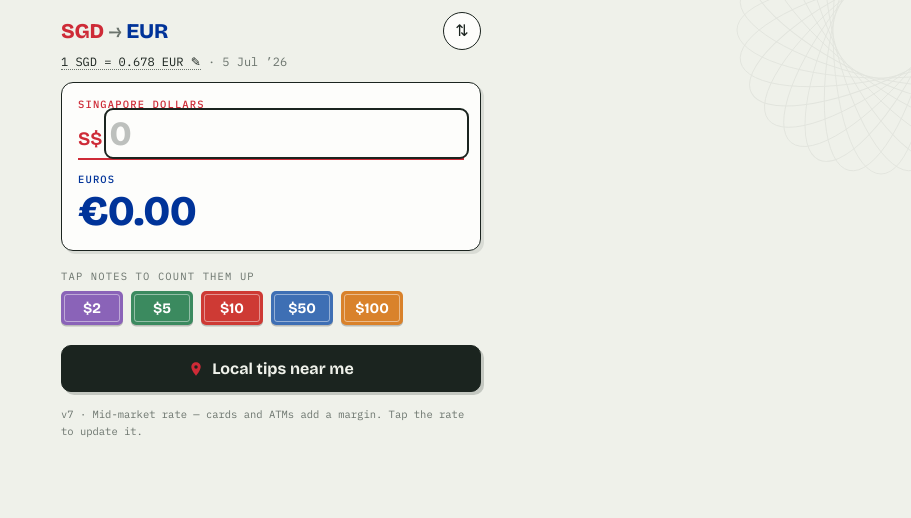
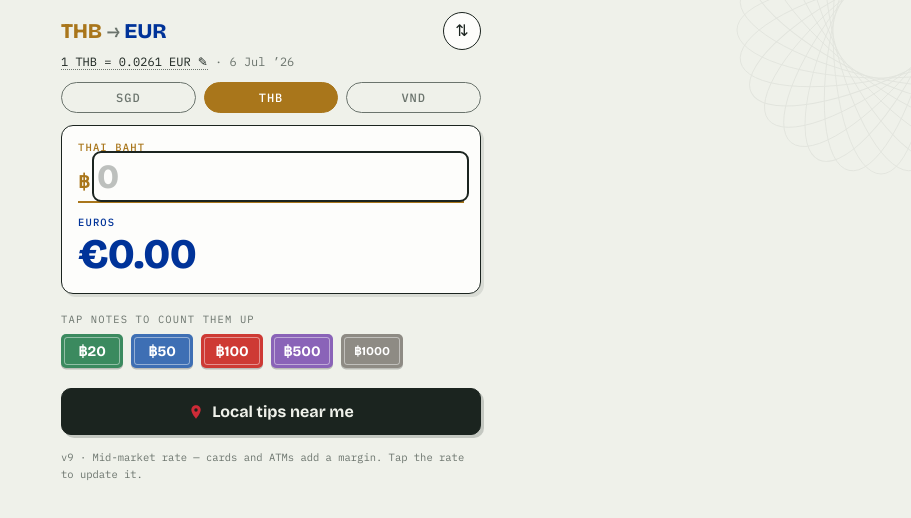
Before and after one commit to denhamd2/asiatravel, a React (Vite) app: page / in a window 1280 px wide. Shown: the top 518 px of the page, without its empty margins (369-1280 px from the left). Built offline with nearby package versions, Linux system fonts and the light colour scheme.

Commit message:
v9: multi-currency — THB default, SGD/VND one tap away, real banknote chips per currency, per-currency saved rates

```diff
--- a/src/App.jsx
+++ b/src/App.jsx
@@ -1,7 +1,7 @@
 import { useState, useEffect, useRef } from "react";
 
 // ---- Rate (mid-market, editable in-app) ----
-const DEFAULT_RATE = 0.678; // 1 SGD in EUR
+const RATE_AS_OF = "6 Jul ’26";
 const STORE_KEY = "pocket-fx-sgd-eur";
 const DEFAULT_INTERESTS =
   "football, street food and markets, things a 17-year-old and a 10-year-old will enjoy";
@@ -13,19 +13,45 @@ const SGD_RED = "#CE2B37";
 const EUR_BLUE = "#003399";
 const MUTED = "#6B746D";
 
-const SGD_NOTES = [
-  { value: 2, color: "#8A63B8" },
-  { value: 5, color: "#3B8A5F" },
-  { value: 10, color: "#CE3A34" },
-  { value: 50, color: "#3E6FB4" },
-  { value: 100, color: "#D9822B" },
-];
+// ---- Currencies: rate is EUR per `per` units (mid-market, editable in-app) ----
+const CURRENCIES = {
+  SGD: {
+    name: "Singapore dollars", sym: "S$", color: "#CE2B37", per: 1, defRate: 0.678,
+    notes: [
+      { value: 2, label: "$2", color: "#8A63B8" },
+      { value: 5, label: "$5", color: "#3B8A5F" },
+      { value: 10, label: "$10", color: "#CE3A34" },
+      { value: 50, label: "$50", color: "#3E6FB4" },
+      { value: 100, label: "$100", color: "#D9822B" },
+    ],
+  },
+  THB: {
+    name: "Thai baht", sym: "฿", color: "#A9761B", per: 1, defRate: 0.0261,
+    notes: [
+      { value: 20, label: "฿20", color: "#3B8A5F" },
+      { value: 50, label: "฿50", color: "#3E6FB4" },
+      { value: 100, label: "฿100", color: "#CE3A34" },
+      { value: 500, label: "฿500", color: "#8A63B8" },
+      { value: 1000, label: "฿1000", color: "#8E8B84" },
+    ],
+  },
+  VND: {
+    name: "Vietnamese dong", sym: "₫", color: "#C8102E", per: 10000, defRate: 0.333,
+    notes: [
+      { value: 20000, label: "20k", color: "#3E6FB4" },
+      { value: 50000, label: "50k", color: "#C05C7E" },
+      { value: 100000, label: "100k", color: "#3B8A5F" },
+      { value: 200000, label: "200k", color: "#B0533A" },
+      { value: 500000, label: "500k", color: "#2E9AA8" },
+    ],
+  },
+};
 const EUR_NOTES = [
-  { value: 5, color: "#8E979E" },
-  { value: 10, color: "#C94F44" },
-  { value: 20, color: "#3F6FBF" },
-  { value: 50, color: "#E08A2E" },
-  { value: 100, color: "#3E9B6E" },
+  { value: 5, label: "€5", color: "#8E979E" },
+  { value: 10, label: "€10", color: "#C94F44" },
+  { value: 20, label: "€20", color: "#3F6FBF" },
+  { value: 50, label: "€50", color: "#E08A2E" },
+  { value: 100, label: "€100", color: "#3E9B6E" },
 ];
 
 const TIP_SECTIONS = [
@@ -55,14 +81,25 @@ const fmt = (n) =>
 
 const loadStored = () => {
   try {
-    const s = JSON.parse(localStorage.getItem(STORE_KEY) || "{}");
+    const st = JSON.parse(localStorage.getItem(STORE_KEY) || "{}");
+    const rates = {};
+    for (const k of Object.keys(CURRENCIES)) {
+      rates[k] =
+        st.rates && typeof st.rates[k] === "number" && st.rates[k] > 0
+          ? st.rates[k]
+          : CURRENCIES[k].defRate;
+    }
+    if (!st.rates && typeof st.rate === "number" && st.rate > 0) rates.SGD = st.rate;
     return {
-      rate: typeof s.rate === "number" && s.rate > 0 ? s.rate : DEFAULT_RATE,
-      direction: s.direction === "EUR_SGD" ? "EUR_SGD" : "SGD_EUR",
-      interests: typeof s.interests === "string" && s.interests ? s.interests : DEFAULT_INTERESTS,
+      cur: CURRENCIES[st.cur] ? st.cur : "THB",
+      flip: st.flip === true,
+      rates,
+      interests: typeof st.interests === "string" && st.interests ? st.interests : DEFAULT_INTERESTS,
     };
   } catch (e) {
-    return { rate: DEFAULT_RATE, direction: "SGD_EUR", interests: DEFAULT_INTERESTS };
+    const rates = {};
+    for (const k of Object.keys(CURRENCIES)) rates[k] = CURRENCIES[k].defRate;
+    return { cur: "THB", flip: false, rates, interests: DEFAULT_INTERESTS };
   }
 };
 
@@ -96,9 +133,10 @@ const Pin = ({ color = PAPER, size = 15 }) => (
 
 export default function App() {
   const initial = useRef(loadStored()).current;
-  const [direction, setDirection] = useState(initial.direction);
+  const [cur, setCur] = useState(initial.cur);
+  const [flip, setFlip] = useState(initial.flip);
+  const [rates, setRates] = useState(initial.rates);
   const [amount, setAmount] = useState("");
-  const [rate, setRate] = useState(initial.rate);
   const [editingRate, setEditingRate] = useState(false);
   const [rateDraft, setRateDraft] = useState("");
   const inputRef = useRef(null);
@@ -121,11 +159,11 @@ export default function App() {
 
   useEffect(() => {
     try {
-      localStorage.setItem(STORE_KEY, JSON.stringify({ rate, direction, interests }));
+      localStorage.setItem(STORE_KEY, JSON.stringify({ cur, flip, rates, interests }));
     } catch (e) {
       /* private mode etc — in-memory only */
     }
-  }, [rate, direction, interests]);
+  }, [cur, flip, rates, interests]);
 
   useEffect(() => {
     if (tipsPhase !== "locating" && tipsPhase !== "searching") return;
@@ -133,19 +171,20 @@ export default function App() {
     return () => clearInterval(id);
   }, [tipsPhase]);
 
-  const isSgdFirst = direction === "SGD_EUR";
+  const C = CURRENCIES[cur];
+  const rate = rates[cur];
+  const isHome = !flip;
   const amt = toNumber(amount);
-  const result = isSgdFirst ? amt * rate : rate > 0 ? amt / rate : 0;
+  const result = isHome ? (amt * rate) / C.per : rate > 0 ? (amt * C.per) / rate : 0;
 
-  const fromName = isSgdFirst ? "Singapore dollars" : "Euros";
-  const toName = isSgdFirst ? "Euros" : "Singapore dollars";
-  const fromSym = isSgdFirst ? "S$" : "€";
-  const toSym = isSgdFirst ? "€" : "S$";
-  const fromColor = isSgdFirst ? SGD_RED : EUR_BLUE;
-  const toColor = isSgdFirst ? EUR_BLUE : SGD_RED;
-  const notes = isSgdFirst ? SGD_NOTES : EUR_NOTES;
-  const noteSym = isSgdFirst ? "$" : "€";
-  const isCustomRate = Math.abs(rate - DEFAULT_RATE) > 1e-9;
+  const fromName = isHome ? C.name : "Euros";
+  const toName = isHome ? "Euros" : C.name;
+  const fromSym = isHome ? C.sym : "€";
+  const toSym = isHome ? "€" : C.sym;
+  const fromColor = isHome ? C.color : EUR_BLUE;
+  const toColor = isHome ? EUR_BLUE : C.color;
+  const notes = isHome ? C.notes : EUR_NOTES;
+  const isCustomRate = Math.abs(rate - C.defRate) > 1e-9;
 
   const handleAmount = (raw) => {
     let clean = raw.replace(/[^\d.]/g, "");
@@ -162,7 +201,7 @@ export default function App() {
 
   const swap = () => {
     const carried = result > 0 ? String(Math.round(result * 100) / 100) : amount;
-    setDirection(isSgdFirst ? "EUR_SGD" : "SGD_EUR");
+    setFlip(!flip);
     setAmount(carried);
     if (inputRef.current) inputRef.current.focus();
   };
@@ -173,7 +212,7 @@ export default function App() {
   };
   const saveRate = () => {
     const r = parseFloat(rateDraft);
-    if (isFinite(r) && r > 0) setRate(r);
+    if (isFinite(r) && r > 0) setRates({ ...rates, [cur]: r });
     setEditingRate(false);
   };
 
@@ -316,9 +355,9 @@ export default function App() {
         {/* Compact header */}
         <div style={{ display: "flex", alignItems: "center", justifyContent: "space-between" }}>
           <h1 style={{ margin: 0, fontSize: 21, fontWeight: 800, letterSpacing: "-0.01em" }}>
-            <span style={{ color: fromColor }}>{isSgdFirst ? "SGD" : "EUR"}</span>
+            <span style={{ color: fromColor }}>{isHome ? cur : "EUR"}</span>
             <span style={{ color: MUTED, fontWeight: 500 }}> → </span>
-            <span style={{ color: toColor }}>{isSgdFirst ? "EUR" : "SGD"}</span>
+            <span style={{ color: toColor }}>{isHome ? "EUR" : cur}</span>
           </h1>
           <button
             onClick={swap}
@@ -333,7 +372,7 @@ export default function App() {
         <div style={{ marginTop: 4, fontFamily: "'IBM Plex Mono', monospace", fontSize: 12, color: MUTED, whiteSpace: "nowrap", overflow: "hidden", textOverflow: "ellipsis" }}>
           {editingRate ? (
             <span style={{ display: "inline-flex", alignItems: "center", gap: 6 }}>
-              1 SGD =
+              {C.per === 1 ? "1" : "10,000"} {cur} =
               <input
                 autoFocus
                 inputMode="decimal"
@@ -341,7 +380,7 @@ export default function App() {
                 onChange={(e) => setRateDraft(e.target.value.replace(/[^\d.]/g, ""))}
                 onKeyDown={(e) => e.key === "Enter" && saveRate()}
                 style={{ width: 72, fontFamily: "'IBM Plex Mono', monospace", fontSize: 12, border: `1.5px solid ${INK}`, borderRadius: 4, padding: "2px 5px", background: "#fff", color: INK }}
-                aria-label="Rate: 1 SGD in EUR"
+                aria-label="Rate in EUR"
               />
               EUR
               <button onClick={saveRate} style={{ fontWeight: 500, color: INK, textDecoration: "underline" }}>Save</button>
@@ -350,20 +389,37 @@ export default function App() {
           ) : (
             <span>
               <button onClick={openRate} style={{ fontFamily: "inherit", fontSize: "inherit", color: INK, borderBottom: `1px dotted ${MUTED}` }} aria-label="Edit exchange rate">
-                1 SGD = {rate} EUR ✎
+                {C.per === 1 ? "1" : "10,000"} {cur} = {rate} EUR ✎
               </button>
               {isCustomRate ? (
                 <>
                   {" "}· custom{" "}
-                  <button onClick={() => setRate(DEFAULT_RATE)} style={{ fontFamily: "inherit", fontSize: "inherit", color: MUTED, textDecoration: "underline" }}>
+                  <button onClick={() => setRates({ ...rates, [cur]: C.defRate })} style={{ fontFamily: "inherit", fontSize: "inherit", color: MUTED, textDecoration: "underline" }}>
                     reset
                   </button>
                 </>
               ) : (
-                <span> · 5 Jul ’26</span>
+                <span> · {RATE_AS_OF}</span>
               )}
             </span>
           )}
+        </div>
+
+        {/* Currency picker */}
+        <div style={{ display: "flex", gap: 8, marginTop: 12 }}>
+          {Object.keys(CURRENCIES).map((k) => (
+            <button
+              key={k}
+              onClick={() => {
+                setCur(k);
+                setAmount("");
+              }}
+              aria-label={`Use ${CURRENCIES[k].name}`}
+              style={{ flex: 1, padding: "7px 0", borderRadius: 999, border: `1.5px solid ${cur === k ? CURRENCIES[k].color : MUTED}`, background: cur === k ? CURRENCIES[k].color : "transparent", color: cur === k ? "#fff" : MUTED, fontFamily: "'IBM Plex Mono', monospace", fontSize: 12, fontWeight: 500, letterSpacing: "0.08em" }}
+            >
+              {k}
+            </button>
+          ))}
         </div>
 
         {/* Converter card */}
@@ -416,11 +472,11 @@ export default function App() {
                 key={n.value}
                 className="note-btn"
                 onClick={() => addNote(n.value)}
-                aria-label={`Add ${noteSym}${n.value}`}
-                style={{ width: 62, height: 34, borderRadius: 5, background: n.color, color: "#fff", position: "relative", fontWeight: 700, fontSize: 14.5, boxShadow: "0 1.5px 0 rgba(0,0,0,0.22)" }}
+                aria-label={`Add ${n.label}`}
+                style={{ width: 62, height: 34, borderRadius: 5, background: n.color, color: "#fff", position: "relative", fontWeight: 700, fontSize: n.label.length > 4 ? 12 : 14.5, boxShadow: "0 1.5px 0 rgba(0,0,0,0.22)" }}
               >
                 <span style={{ position: "absolute", inset: 3, border: "1px solid rgba(255,255,255,0.45)", borderRadius: 3, pointerEvents: "none" }} />
-                {noteSym}{n.value}
+                {n.label}
               </button>
             ))}
           </div>
@@ -436,7 +492,7 @@ export default function App() {
         </button>
 
         <p style={{ marginTop: 14, fontFamily: "'IBM Plex Mono', monospace", fontSize: 10.5, color: MUTED, lineHeight: 1.6 }}>
-          v7 · Mid-market rate — cards and ATMs add a margin. Tap the rate to update it.
+          v9 · Mid-market rate — cards and ATMs add a margin. Tap the rate to update it.
         </p>
       </div>
 
```
